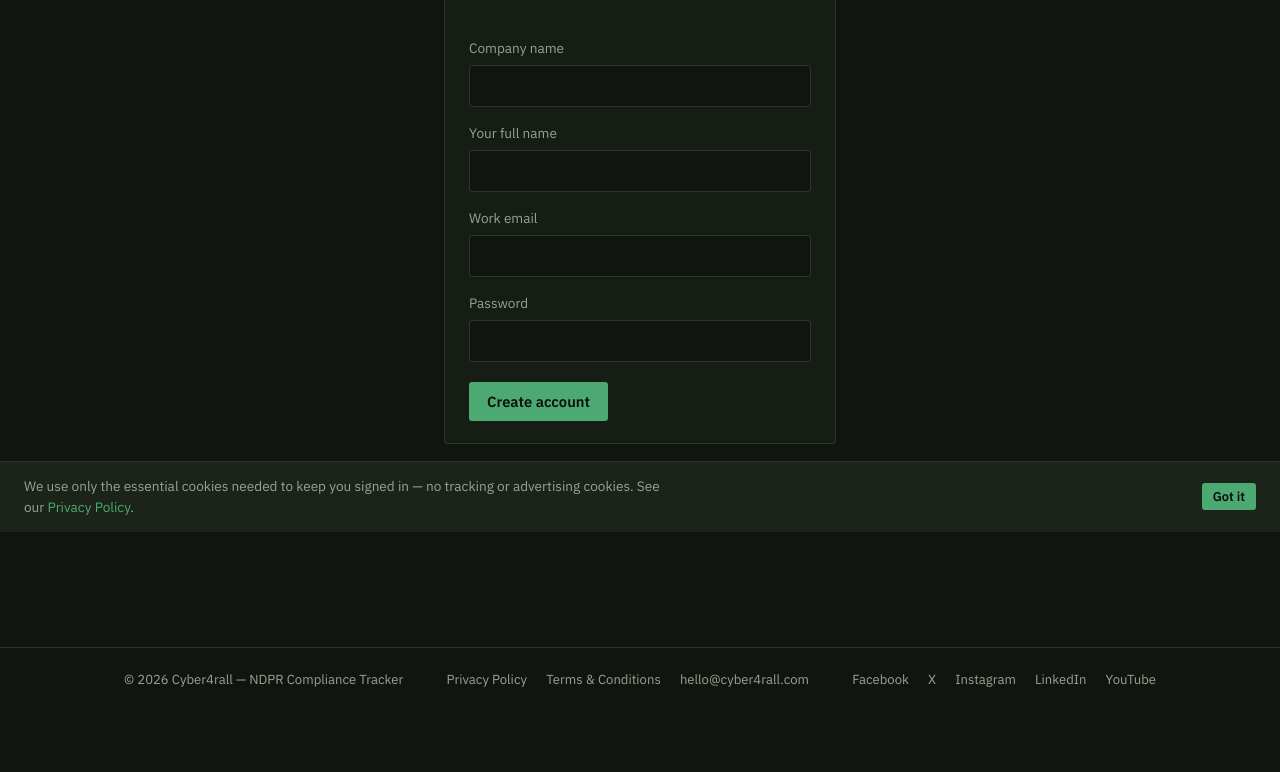
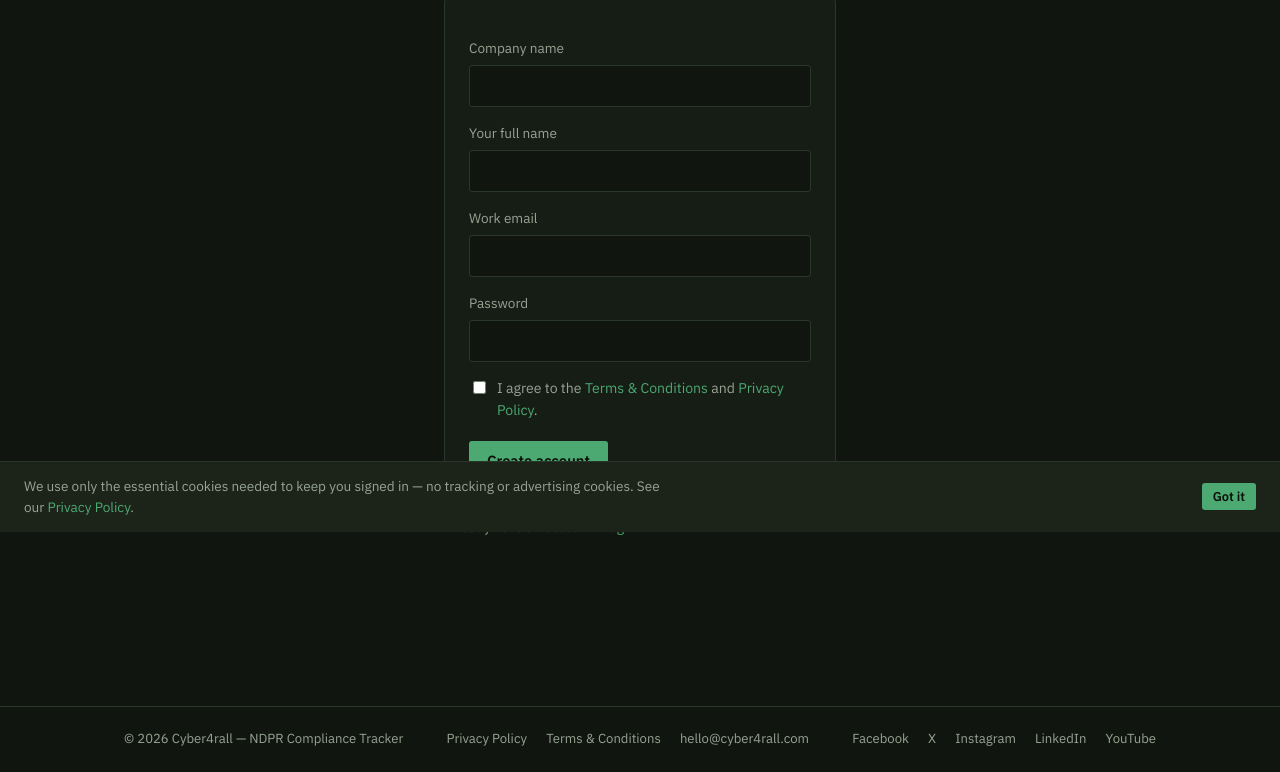
Before and after one commit to emmanuelenwesi/cyber4rall-compliance-tracker, a PHP site: page /signup.php in a window 1280 px wide. Shown: the part 268-1040 px from the top of the page. Before the commit the page ends 955 px from the top, so only its background shows below. Run offline with PHP 8.4, Linux system fonts and the light colour scheme.

Commit message:
Require explicit Terms and Privacy Policy consent checkbox on signup

```diff
--- a/public_html/signup.php
+++ b/public_html/signup.php
@@ -23,9 +23,12 @@ if ($_SERVER['REQUEST_METHOD'] === 'POST') {
     $fullName = trim($_POST['full_name'] ?? '');
     $email = trim(strtolower($_POST['email'] ?? ''));
     $password = $_POST['password'] ?? '';
+    $agreedToTerms = !empty($_POST['agree_terms']);
 
     if ($companyName === '' || $fullName === '' || $email === '' || $password === '') {
         $error = 'Please fill in every field.';
+    } elseif (!$agreedToTerms) {
+        $error = 'Please agree to the Terms & Privacy Policy to continue.';
     } elseif (!filter_var($email, FILTER_VALIDATE_EMAIL)) {
         $error = 'Please enter a valid email address.';
     } elseif (strlen($password) < 8) {
@@ -112,6 +115,11 @@ require __DIR__ . '/includes/header.php';
         <label for="password">Password</label>
         <input type="password" id="password" name="password" minlength="8" required>
 
+        <label style="display:flex;align-items:flex-start;gap:8px;margin-top:16px;font-size:.88rem;color:var(--text-dim);">
+            <input type="checkbox" name="agree_terms" value="1" required style="width:auto;margin-top:3px;">
+            <span>I agree to the <a href="/terms.php" target="_blank">Terms &amp; Conditions</a> and <a href="/privacy.php" target="_blank">Privacy Policy</a>.</span>
+        </label>
+
         <div style="margin-top:20px;">
             <button type="submit">Create account</button>
         </div>
```
